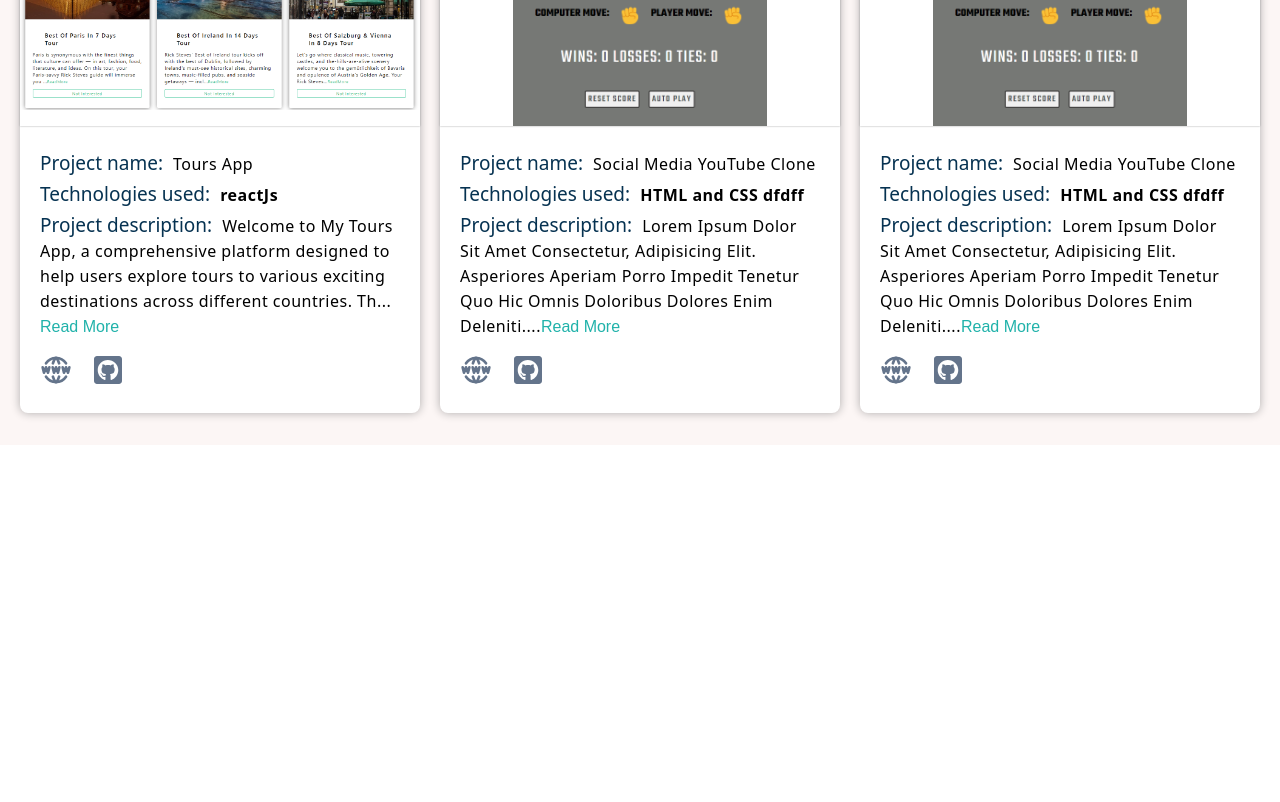
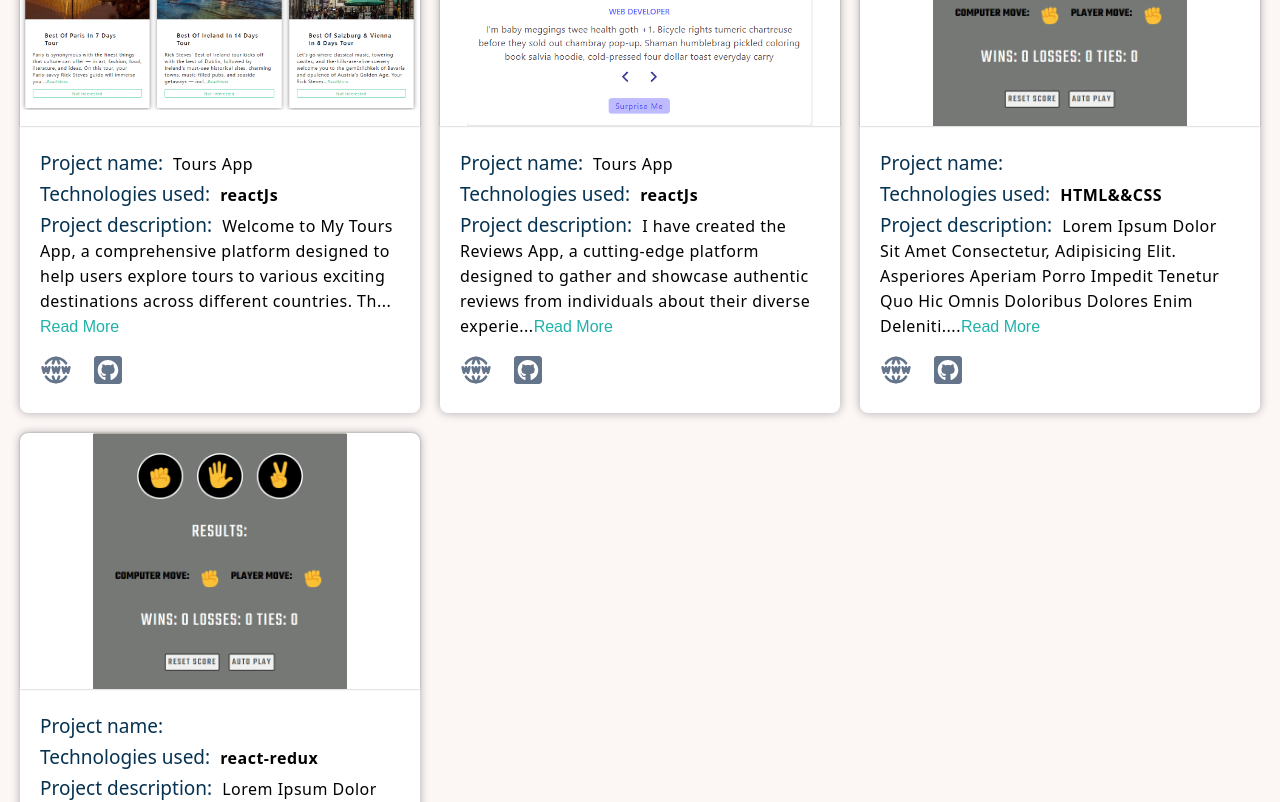
Before and after one commit to Keerti-kumar-shakya/host-small-project-setup, a React (Vite) app: page / in a window 1280 px wide. Shown: the part 1180-1982 px from the top of the page. Before the commit the page ends 1625 px from the top, so only its background shows below. Built offline with nearby package versions, Linux system fonts and the light colour scheme; a web font is replaced by a local one.

Commit message:
react review app uploaded

```diff
--- a/src/projectsData.js
+++ b/src/projectsData.js
@@ -3,6 +3,7 @@ import sImg_1 from './projects-images/01-birthday-buddy.png';
 import sImg_2 from './projects-images/02-rock-paper-scissor.png';
 import sImg_3 from './projects-images/03-todo-list-app.png';
 import sImg_4 from './projects-images/04-react-tour-app.png';
+import sImg_5 from './projects-images/05-reviews-app.png';
 //import sImg_3 from './projects-images'
 
 import { nanoid } from 'nanoid';
@@ -74,17 +75,34 @@ export const smallProjectData = [
 
       projectName: 'tours app'
 
-    }
+    },
+
+    // 5-project
+  {
+    id: nanoid(),
+    category: 'reactJs',
+    img: sImg_5,
+    techUsed: 'reactJs',
+    desc: 'I have created the Reviews App, a cutting-edge platform designed to gather and showcase authentic reviews from individuals about their diverse experiences. Developed using the advanced ReactJS technology, this app employs essential React hooks to ensure a dynamic, efficient, and user-friendly interface.',
+
+    url: 'https://05-react-small-reviews-app-prooject.netlify.app/',
+
+    github: 'https://github.com/Keerti-kumar-shakya/small-react-projects/tree/main/03%20-%20reviews%20app',
+
+    projectName: 'tours app'
+
+  }
+
     ,
     {
       id: nanoid(),
       category: 'HTML&&CSS',
       img: sImg_2,
-      techUsed: 'HTML and CSS dfdff',
+      techUsed: 'HTML&&CSS',
       desc: 'Lorem Ipsum Dolor Sit Amet Consectetur, Adipisicing Elit. Asperiores Aperiam Porro Impedit Tenetur Quo Hic Omnis Doloribus Dolores Enim Deleniti.',
       url: '',
       github: '',
-      projectName: 'social media youTube clone'
+      projectName: ''
 
     },
 
@@ -92,11 +110,11 @@ export const smallProjectData = [
       id: nanoid(),
       category: 'react-redux',
       img: sImg_2,
-      techUsed: 'HTML and CSS dfdff',
+      techUsed: 'react-redux',
       desc: 'Lorem Ipsum Dolor Sit Amet Consectetur, Adipisicing Elit. Asperiores Aperiam Porro Impedit Tenetur Quo Hic Omnis Doloribus Dolores Enim Deleniti.',
       url: '',
       github: '',
-      projectName: 'social media youTube clone'
+      projectName: ''
 
     }
 
```
Also changed, not shown: src/projects-images/05-reviews-app.png (added).
